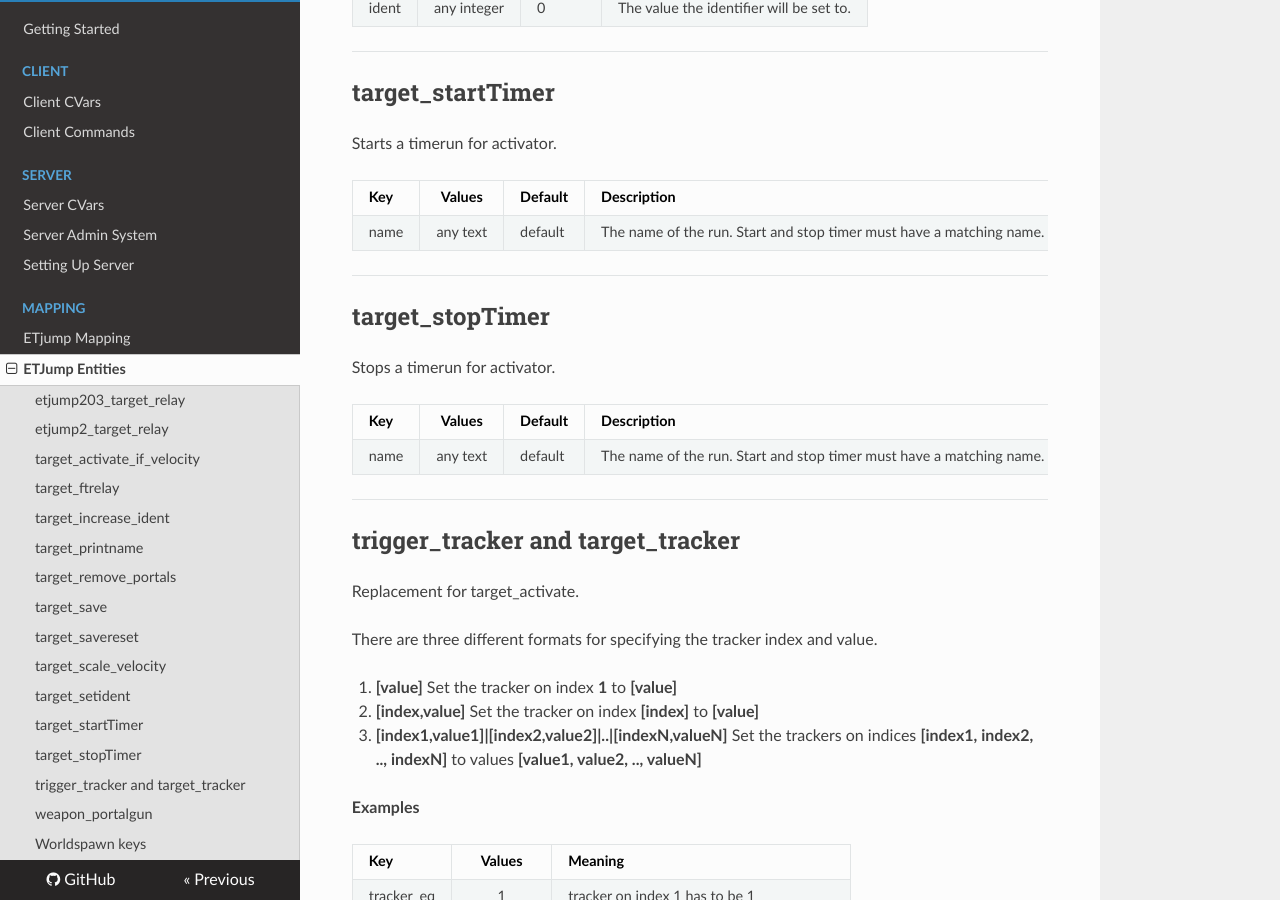
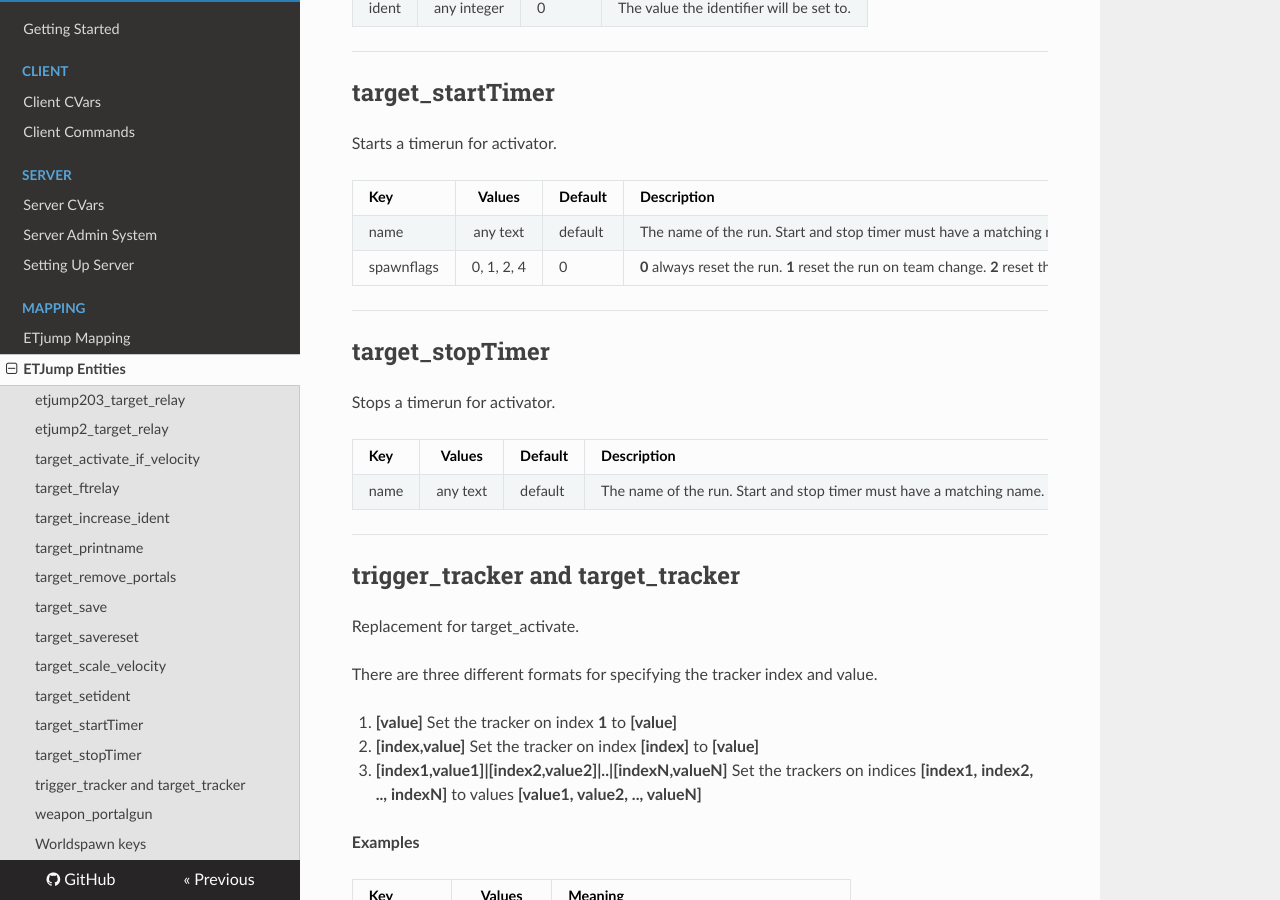
Before and after one commit to etjump/documentation, an MkDocs documentation site: the page built from docs/mapping/mapping_entities.md, in a window 1280 px wide and 900 px high, scrolled down 2054 px. Built offline with MkDocs 1.6.1, drawn with Linux system fonts in a browser that asks for light colours; nearby versions of some CDN libraries; old or Windows-style settings are respelled for this version of MkDocs.

Commit message:
Update mapping_entities.md

```diff
--- a/docs/mapping/mapping_entities.md
+++ b/docs/mapping/mapping_entities.md
@@ -80,6 +80,7 @@
 Key              | Values            | Default       | Description
 -----------------|:-----------------:|---------------|------------
 name             | any text          | default       | The name of the run. Start and stop timer must have a matching name.
+spawnflags       | 0, 1, 2, 4        | 0             |  __0__ always reset the run. __1__ reset the run on team change. __2__ reset the run on death. __4__ only reset when you reach the end.
 
 ---
 
```
